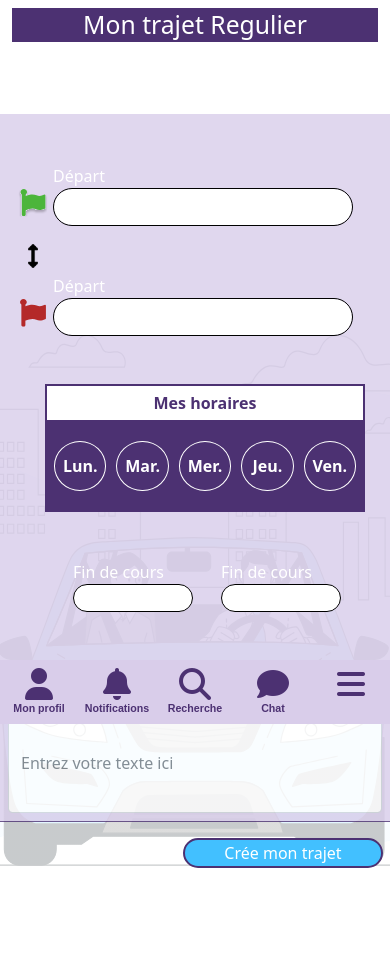
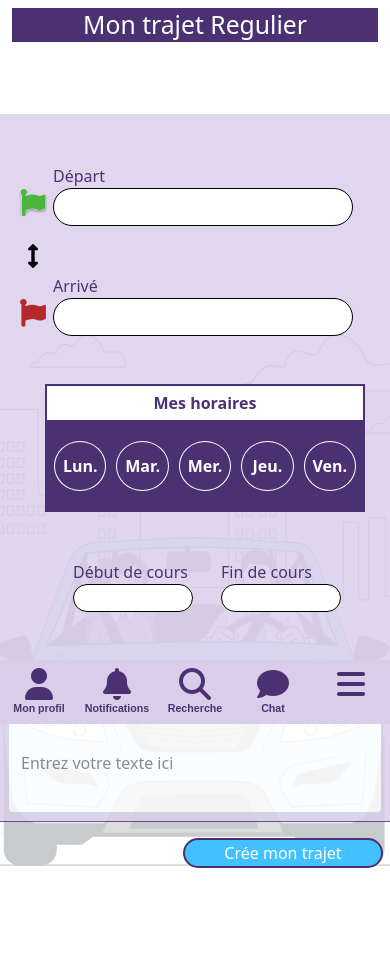
Before and after one commit to NikolozMamyan/mafia-Co, a PHP site: page /trajet.php in a window 390 px wide. Shown: the part 120-1084 px from the top of the page. Run offline with PHP 8.4, Linux system fonts and the light colour scheme; some libraries are stand-ins or nearby versions.

```diff
--- a/public/trajet.php
+++ b/public/trajet.php
@@ -41,7 +41,7 @@ require_once(__DIR__ . '/../views/headDev.php');
                 </div>
                 <div class="form-group">
                   <img src="../public/assets/images/flagR.svg" class='flag' alt="">
-                  <label for="depart">Départ</label>
+                  <label for="depart">Arrivé</label>
                   <input class="form-control rounded-pill mb-5 inpLg" type="text" id="depart" name="depart">
                 </div>
               </div>
@@ -70,7 +70,7 @@ require_once(__DIR__ . '/../views/headDev.php');
                 </div>
                 <div class="row row__small d-flex justify-content-center align-items-center ms-3">
                   <div class="col-6">
-                    <span for="finCours">Fin de cours</span>
+                    <span for="finCours">Début de cours</span>
                     <br>
                     <input class="rounded-pill inpSm" type="text" id="finCours" name="finCours">
                   </div>
```
Also changed, not shown: public/assets/css/main.css, public/assets/css/sass/Layout/_footer.scss, public/assets/css/sass/Pages/_trajet.scss, 1 other file.
